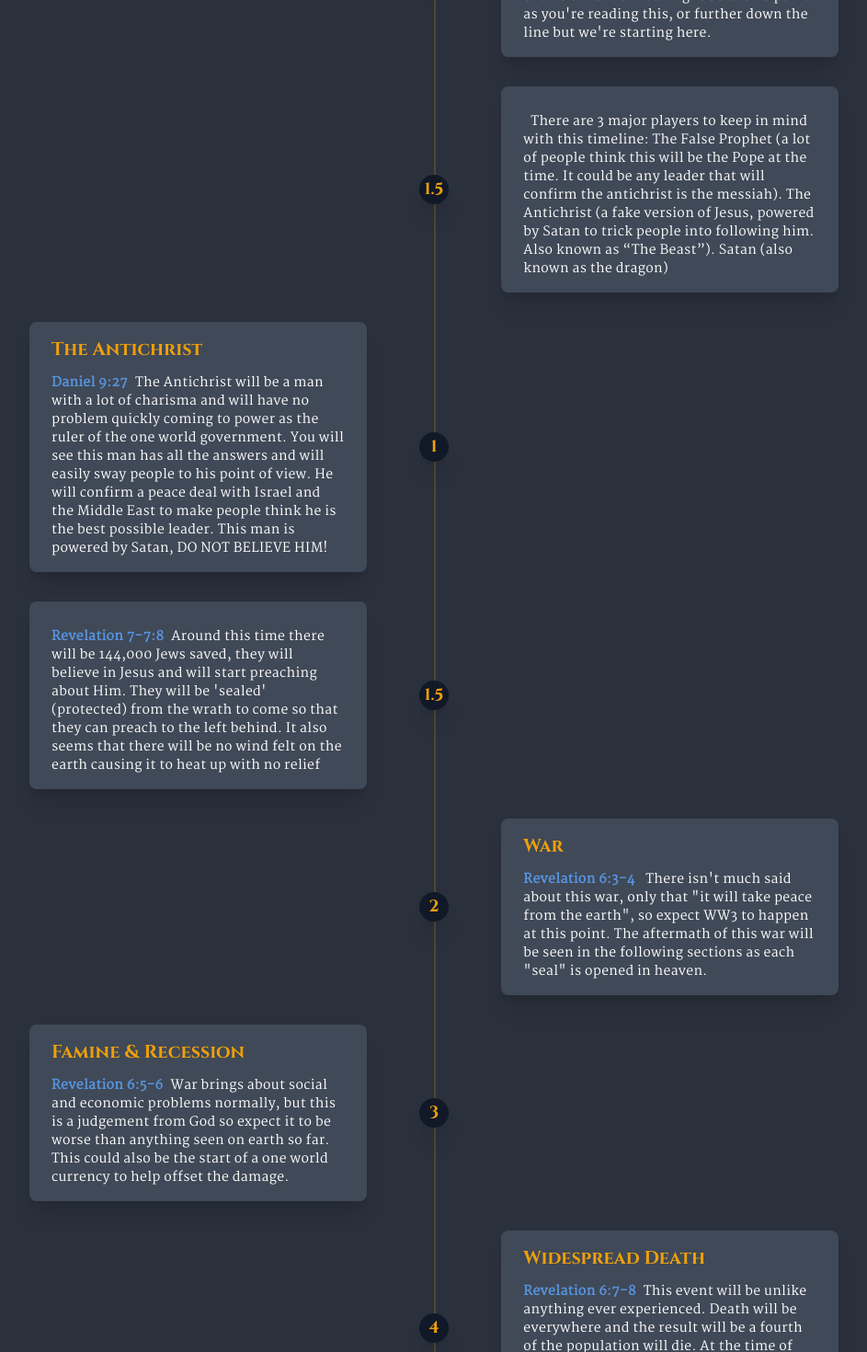
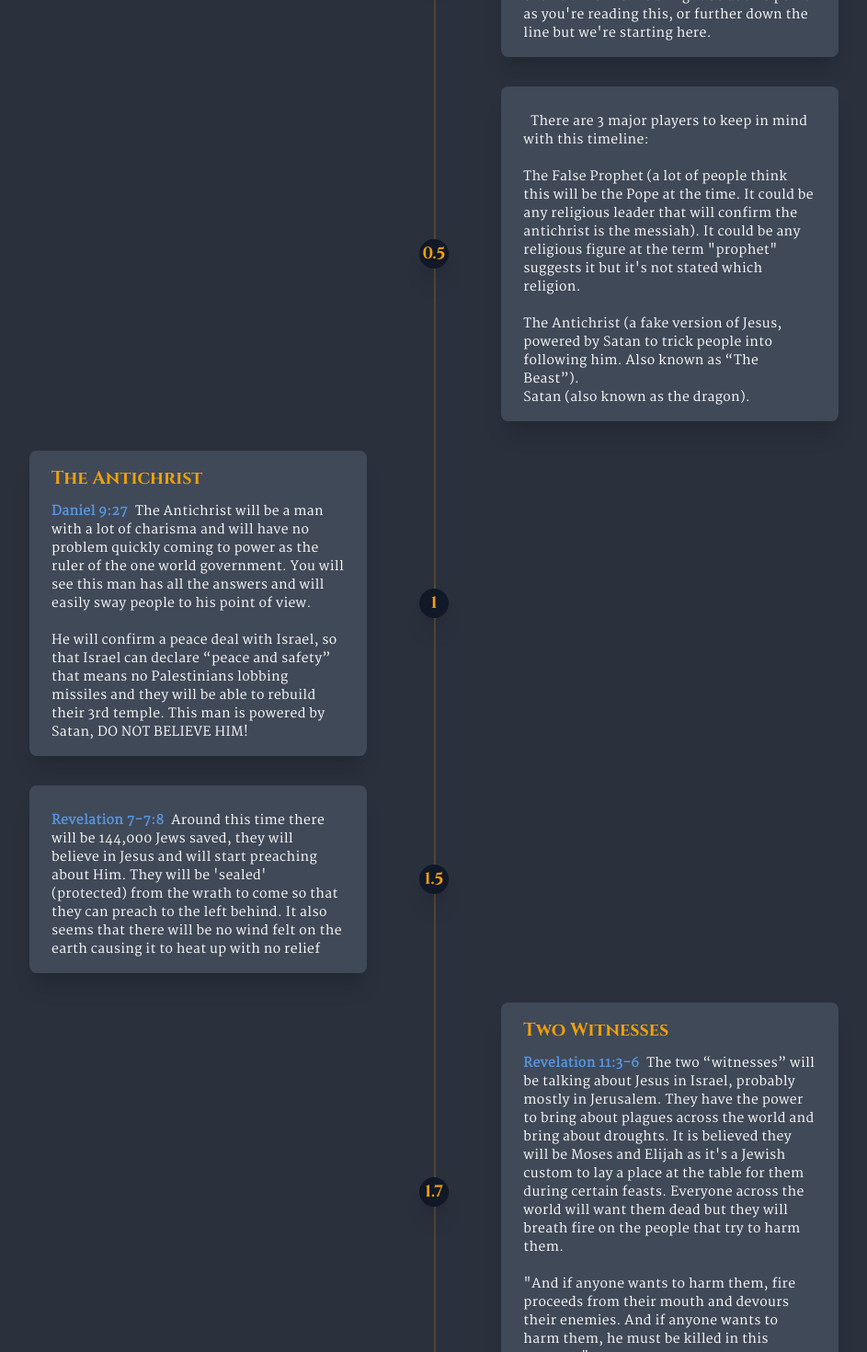
Before and after one commit to RawrBear/theleftbehind, a React (Create React App) app: page / in a window 1280 px wide. Shown: the part 2120-3590 px from the top of the page at 92% size, without its empty margins (168-1111 px from the left). Built offline with nearby package versions, Linux system fonts and the light colour scheme.

Commit message:
Fixed spelling mistakes and added a midpoint section to timeline

```diff
--- /dev/null
+++ b/src/components/Timeline/Midpoint.jsx
@@ -0,0 +1,84 @@
+import { Fragment } from "react"
+import { LeftLabel } from "./TimelineLabels/LeftLabel"
+import { RightLabel } from "./TimelineLabels/RightLabel"
+
+export default function Midpoint() {
+    return (
+        <Fragment>
+            <div className="flex flex-row justify-center w-full h-20 pt-8">
+                <h2>** Midpoint **</h2>
+            </div>
+
+            {/* START CONTENT */}
+            <div className="container w-full h-full mx-auto ">
+                <div className="relative h-full p-10 overflow-hidden wrap">
+                    {/* CENTER LINE */}
+                    <div
+                        className="absolute h-full border border-secondary border-2-2 border-opacity-20"
+                        style={{ left: "50%" }}
+                    ></div>
+                    {/* END CENTER LINE */}
+
+                    {/* Start first midpoint (Left) */}
+                    <LeftLabel
+                        number={"1"}
+                        title={"One World Religion"}
+                        content={
+                            <>
+                                We know that after the rapture (the
+                                disappearance), there will be a merging of all
+                                religions in to a one world religion, and by the
+                                mid point of the tribulation (this timeline),
+                                the antichrist (leader of the one world
+                                government) will start attacking and killing
+                                anyone following that religion.
+                            </>
+                        }
+                        verse={" Revelation 13:4"}
+                        verseLink={
+                            "https://www.biblegateway.com/passage/?search=revelation+13%4A3&version=NKJV"
+                        }
+                        color={"text-secondary"}
+                    />
+                    {/* End first midpoint (Left) */}
+
+                    {/* Start second midpoint (Right) */}
+                    <RightLabel
+                        number={"2"}
+                        title={"Antichrist's Resurrection"}
+                        content={
+                            <>
+                                During this time, the antichrist will be killed,
+                                It’s speculated that he’ll be assassinated
+                                during a public address, but will come back to
+                                life. It’s also thought that he will be dead for
+                                3 days to mimic Jesus’ resurrection. <br />
+                                <br /> Once he is killed, Satan is thrown out of
+                                heaven and down to the earth where he will
+                                “possess” (give power to) the antichrist,
+                                healing the wound and bringing him back to life.
+                                <br />
+                                <br />
+                                Once he is back on his feet, he will call
+                                himself God and force everyone who is not saved
+                                by God to take “the mark of the beast”. We’re
+                                not told exactly what this is but without it you
+                                wont be able to buy food, hold a job, or have
+                                any money. <br /> He will kill anyone who
+                                doesn’t take the mark and worship him.
+                            </>
+                        }
+                        verse={" Revelation 13:3"}
+                        verseLink={
+                            "https://www.biblegateway.com/passage/?search=revelation+13%3A3&version=NKJV"
+                        }
+                        color={"text-secondary"}
+                    />
+                    {/* End second midpoint (Right) */}
+                </div>
+
+                {/* END OF CONTENT */}
+            </div>
+        </Fragment>
+    )
+}
--- a/src/components/Timeline/Seals.jsx
+++ b/src/components/Timeline/Seals.jsx
@@ -19,7 +19,7 @@ export default function Seals() {
 
                     {/* <!-- Start Rapture --> */}
                     <RightLabel
-                        number={" "}
+                        number={"0"}
                         title={"Rapture / Disappearance"}
                         content={
                             <>
@@ -37,19 +37,23 @@ export default function Seals() {
                         color={"text-purple-500"}
                     />
                     <RightLabel
-                        number={"1.5"}
+                        number={"0.5"}
                         title={""}
                         content={
                             <>
-                                {" "}
                                 There are 3 major players to keep in mind with
-                                this timeline: The False Prophet (a lot of
-                                people think this will be the Pope at the time.
-                                It could be any leader that will confirm the
-                                antichrist is the messiah). The Antichrist (a
-                                fake version of Jesus, powered by Satan to trick
-                                people into following him. Also known as “The
-                                Beast”). Satan (also known as the dragon)
+                                this timeline: <br /> <br /> The False Prophet
+                                (a lot of people think this will be the Pope at
+                                the time. It could be any religious leader that
+                                will confirm the antichrist is the messiah). It
+                                could be any religious figure at the term
+                                "prophet" suggests it but it's not stated which
+                                religion. <br />
+                                <br />
+                                The Antichrist (a fake version of Jesus, powered
+                                by Satan to trick people into following him.
+                                Also known as “The Beast”). <br /> Satan (also
+                                known as the dragon).
                             </>
                         }
                         color={"text-purple-500"}
@@ -70,10 +74,13 @@ export default function Seals() {
                                 to power as the ruler of the one world
                                 government. You will see this man has all the
                                 answers and will easily sway people to his point
-                                of view. He will confirm a peace deal with
-                                Israel and the Middle East to make people think
-                                he is the best possible leader. This man is
-                                powered by Satan, DO NOT BELIEVE HIM!
+                                of view. <br />
+                                <br />
+                                He will confirm a peace deal with Israel, so
+                                that Israel can declare “peace and safety” that
+                                means no Palestinians lobbing missiles and they
+                                will be able to rebuild their 3rd temple. This
+                                man is powered by Satan, DO NOT BELIEVE HIM!
                             </>
                         }
                         verse={"Daniel 9:27"}
@@ -106,6 +113,34 @@ export default function Seals() {
                     {/* End first Seal (Left) */}
 
                     {/* Start second seal (Right) */}
+
+                    <RightLabel
+                        number={"1.7"}
+                        title={"Two Witnesses"}
+                        content={
+                            <>
+                                The two “witnesses” will be talking about Jesus
+                                in Israel, probably mostly in Jerusalem. They
+                                have the power to bring about plagues across the
+                                world and bring about droughts. It is believed
+                                they will be Moses and Elijah as it's a Jewish
+                                custom to lay a place at the table for them
+                                during certain feasts. Everyone across the world
+                                will want them dead but they will breath fire on
+                                the people that try to harm them.
+                                <br /> <br />
+                                "And if anyone wants to harm them, fire proceeds
+                                from their mouth and devours their enemies. And
+                                if anyone wants to harm them, he must be killed
+                                in this manner.".
+                            </>
+                        }
+                        verse={"Revelation 11:3-6"}
+                        verseLink={
+                            "https://www.biblegateway.com/passage/?search=Revelation+11%3A3-6&version=NKJV"
+                        }
+                        color={"text-secondary"}
+                    />
                     <RightLabel
                         number={"2"}
                         title={"War"}
@@ -240,7 +275,7 @@ export default function Seals() {
                                 Another angel takes a censer filled with "much
                                 incense" and burns it, signifying the prayers
                                 made to God. The same angel then fills the
-                                censer wil fire from God's altar and throws it
+                                censer with fire from God's altar and throws it
                                 at the earth. This causes an earthquake, thunder
                                 and lightning.
                             </>
--- a/src/components/Timeline/Timeline.jsx
+++ b/src/components/Timeline/Timeline.jsx
@@ -1,4 +1,5 @@
 import Bowls from "./Bowls"
+import Midpoint from "./Midpoint"
 import Seals from "./Seals"
 import Trumpets from "./Trumpets"
 
@@ -15,6 +16,10 @@ function Timeline() {
             <Seals />
             {/* END SEALS */}
 
+            {/* START MIDPOINT */}
+            <Midpoint />
+            {/* END MIDPOINT */}
+
             {/* START TRUMPETS */}
             <Trumpets />
             {/* END TRUMPETS */}
--- a/src/components/Timeline/Trumpets.jsx
+++ b/src/components/Timeline/Trumpets.jsx
@@ -203,47 +203,6 @@ export default function Trumpets() {
                         color={"text-secondary"}
                     />
 
-                    <RightLabel
-                        number={"7.5"}
-                        title={""}
-                        content={
-                            <>
-                                We know that after the rapture (the
-                                disappearance), there will be a merging of all
-                                religions in to a one world religion, and by the
-                                mid point of the tribulation (this timeline),
-                                the antichrist (leader of the one world
-                                government) will start attacking and killing
-                                anyone following that religion.
-                                <br />
-                                <br />
-                                During this time, the antichrist will be killed,
-                                It’s speculated that he’ll be assassinated
-                                during a public address, but will come back to
-                                life. It’s also thought that he will be dead for
-                                3 days to mimic Jesus’ resurrection. Once he is
-                                killed, Satan is thrown out of heaven and down
-                                to the earth where he will “possess” (give power
-                                to) the antichrist, healing the wound and
-                                bringing him back to life.
-                                <br />
-                                <br />
-                                Once he is back on his feet, he will call
-                                himself God and force everyone who is not saved
-                                by God to take “the mark of the beast”. We’re
-                                not told exactly what this is but without it you
-                                wont be able to buy food, hold a job, or have
-                                any money. He will kill anyone who doesn’t take
-                                the mark and worship him.
-                            </>
-                        }
-                        verse={" Revelation 13:5-9"}
-                        verseLink={
-                            "https://biblia.com/bible/esv/revelation/13/5-9"
-                        }
-                        color={"text-secondary"}
-                    />
-
                     {/* End seventh trumpet (Right) */}
                 </div>
 
```
